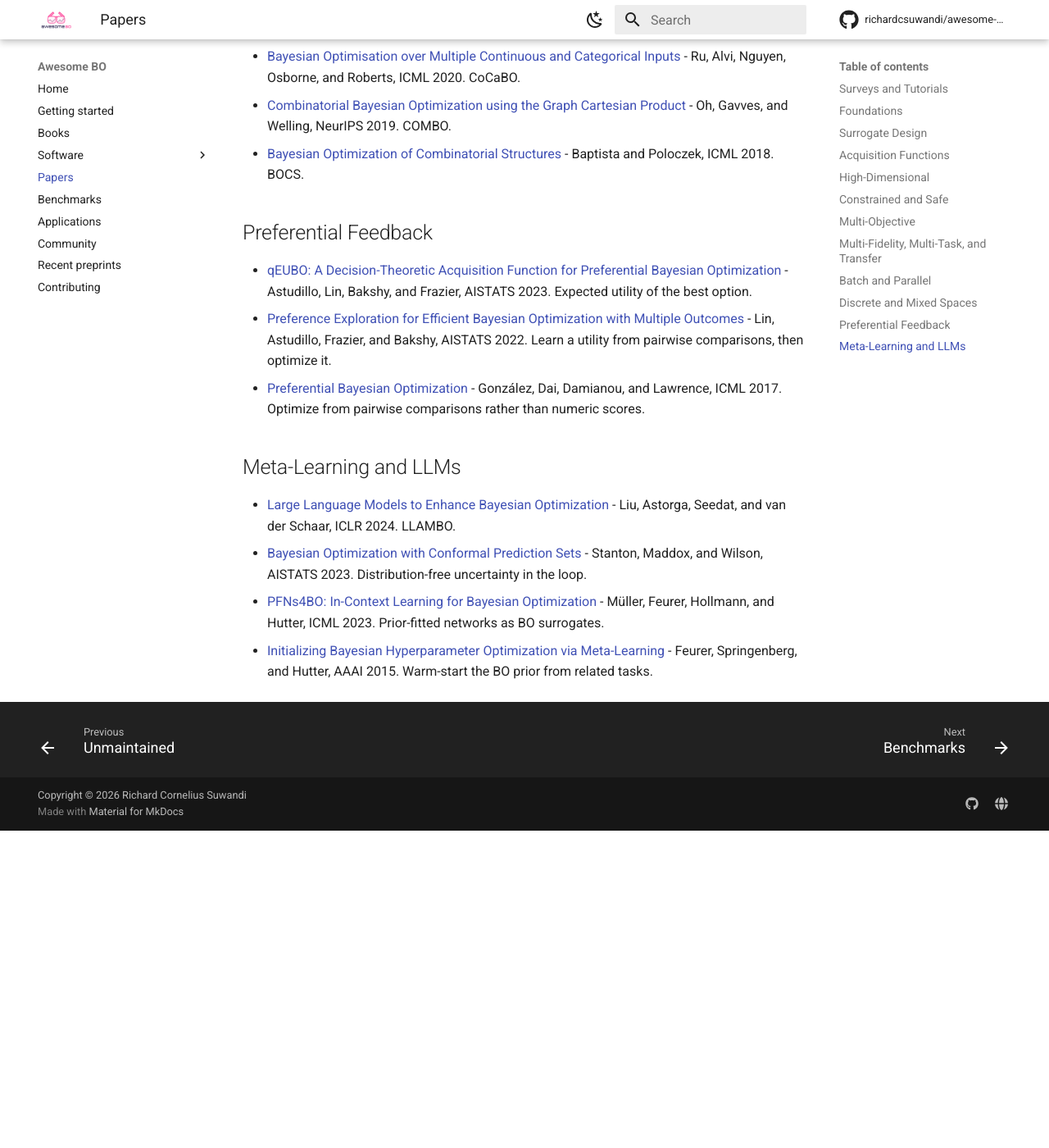
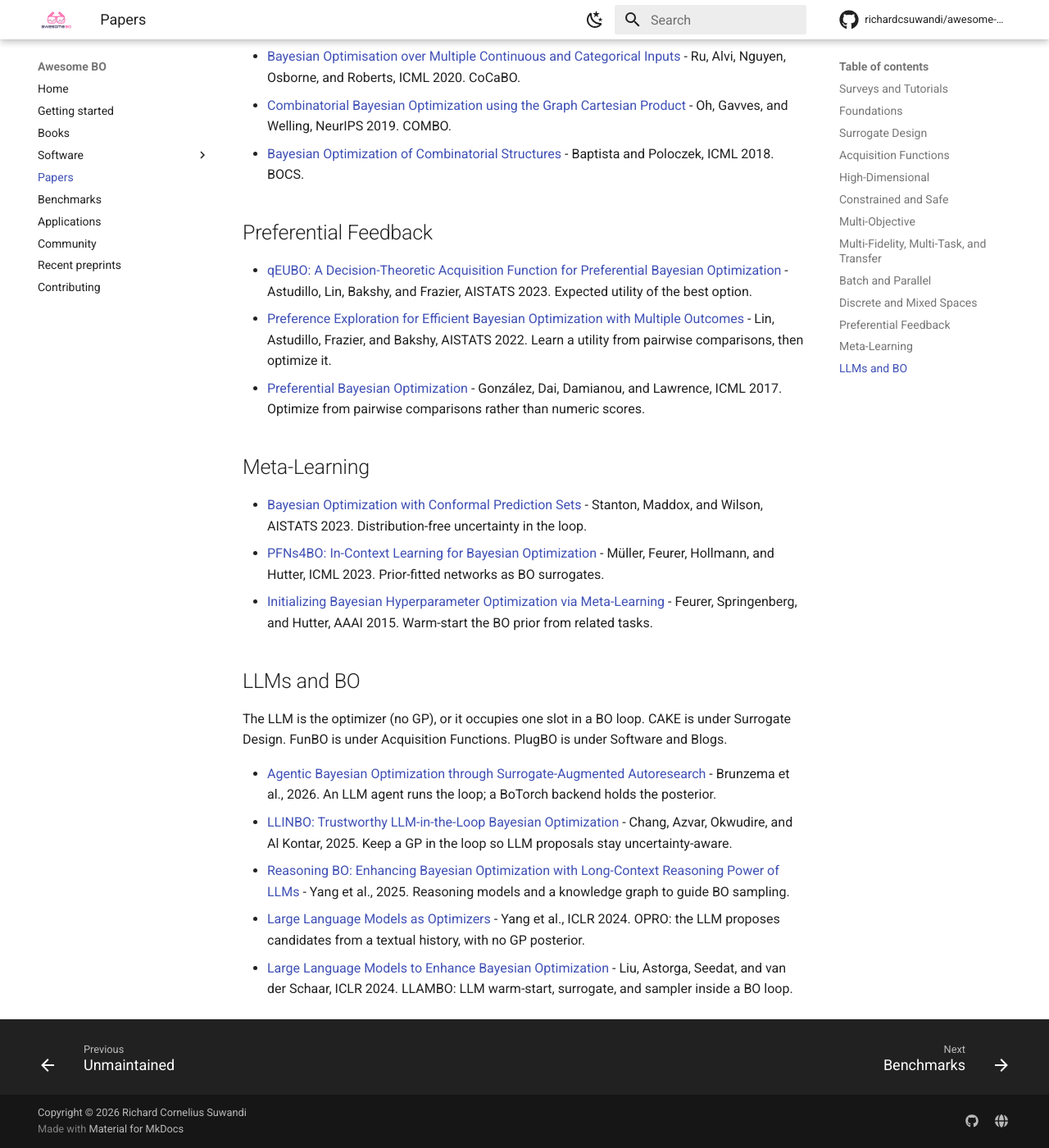
Before and after one commit to richardcsuwandi/awesome-bo, an MkDocs documentation site: the page built from docs/papers.md, in a window 1280 px wide and 1400 px high, scrolled down 5901 px. Shown: the whole window at 82% size. Built offline with MkDocs 1.6.1 and Material for MkDocs 9.7.7, drawn with Linux system fonts in a browser that asks for light colours; comment, search, counter and statistics services are not loaded; before the commit the page ends 6914 px from its top, so only the background shows below that.

Commit message:
Clarify Ax vs BoTorch for beginners and add an LLMs and BO papers section.
Co-authored-by: Cursor <cursoragent@cursor.com>

```diff
--- a/docs/papers.md
+++ b/docs/papers.md
@@ -121,9 +121,18 @@ Kernels, input transforms, and non-GP surrogates. DNGO is under Foundations.
 - [Preference Exploration for Efficient Bayesian Optimization with Multiple Outcomes](https://proceedings.mlr.press/v151/jerry-lin22a.html) - Lin, Astudillo, Frazier, and Bakshy, AISTATS 2022. Learn a utility from pairwise comparisons, then optimize it.
 - [Preferential Bayesian Optimization](https://proceedings.mlr.press/v70/gonzalez17a.html) - González, Dai, Damianou, and Lawrence, ICML 2017. Optimize from pairwise comparisons rather than numeric scores.
 
-## Meta-Learning and LLMs
+## Meta-Learning
 
-- [Large Language Models to Enhance Bayesian Optimization](https://openreview.net/forum?id=OOxotBmGol) - Liu, Astorga, Seedat, and van der Schaar, ICLR 2024. LLAMBO.
 - [Bayesian Optimization with Conformal Prediction Sets](https://proceedings.mlr.press/v206/stanton23a.html) - Stanton, Maddox, and Wilson, AISTATS 2023. Distribution-free uncertainty in the loop.
 - [PFNs4BO: In-Context Learning for Bayesian Optimization](https://proceedings.mlr.press/v202/muller23a.html) - Müller, Feurer, Hollmann, and Hutter, ICML 2023. Prior-fitted networks as BO surrogates.
 - [Initializing Bayesian Hyperparameter Optimization via Meta-Learning](https://ojs.aaai.org/index.php/AAAI/article/view/9354) - Feurer, Springenberg, and Hutter, AAAI 2015. Warm-start the BO prior from related tasks.
+
+## LLMs and BO
+
+The LLM is the optimizer (no GP), or it occupies one slot in a BO loop. CAKE is under Surrogate Design. FunBO is under Acquisition Functions. PlugBO is under Software and Blogs.
+
+- [Agentic Bayesian Optimization through Surrogate-Augmented Autoresearch](https://arxiv.org/abs/2608.00316) - Brunzema et al., 2026. An LLM agent runs the loop; a BoTorch backend holds the posterior.
+- [LLINBO: Trustworthy LLM-in-the-Loop Bayesian Optimization](https://arxiv.org/abs/2505.14756) - Chang, Azvar, Okwudire, and Al Kontar, 2025. Keep a GP in the loop so LLM proposals stay uncertainty-aware.
+- [Reasoning BO: Enhancing Bayesian Optimization with Long-Context Reasoning Power of LLMs](https://arxiv.org/abs/2505.12833) - Yang et al., 2025. Reasoning models and a knowledge graph to guide BO sampling.
+- [Large Language Models as Optimizers](https://proceedings.iclr.cc/paper_files/paper/2024/hash/3339f19c5fcee3ad74502947a32be9e6-Abstract-Conference.html) - Yang et al., ICLR 2024. OPRO: the LLM proposes candidates from a textual history, with no GP posterior.
+- [Large Language Models to Enhance Bayesian Optimization](https://openreview.net/forum?id=OOxotBmGol) - Liu, Astorga, Seedat, and van der Schaar, ICLR 2024. LLAMBO: LLM warm-start, surrogate, and sampler inside a BO loop.
```
Also changed, not shown: README.md (+16 -4 lines), docs/getting-started.md (+3 -1 lines), docs/index.md (+2 -2 lines), 2 other files.
